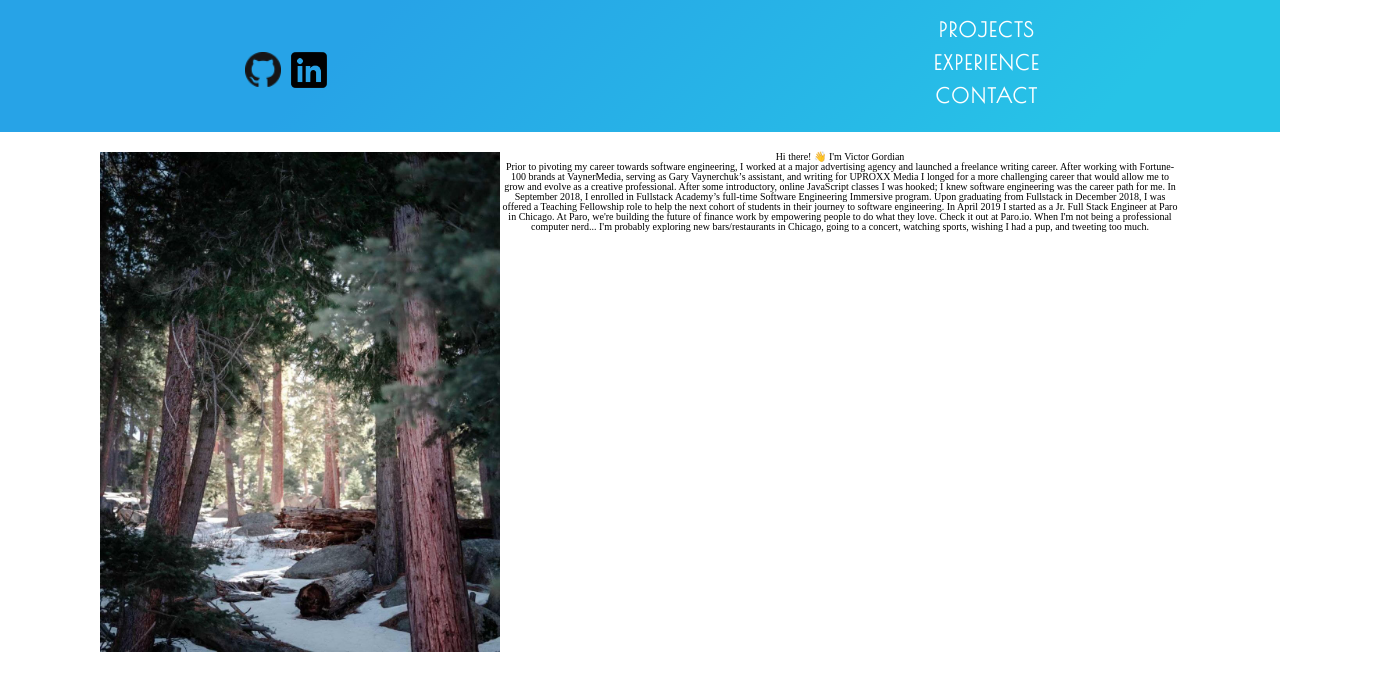
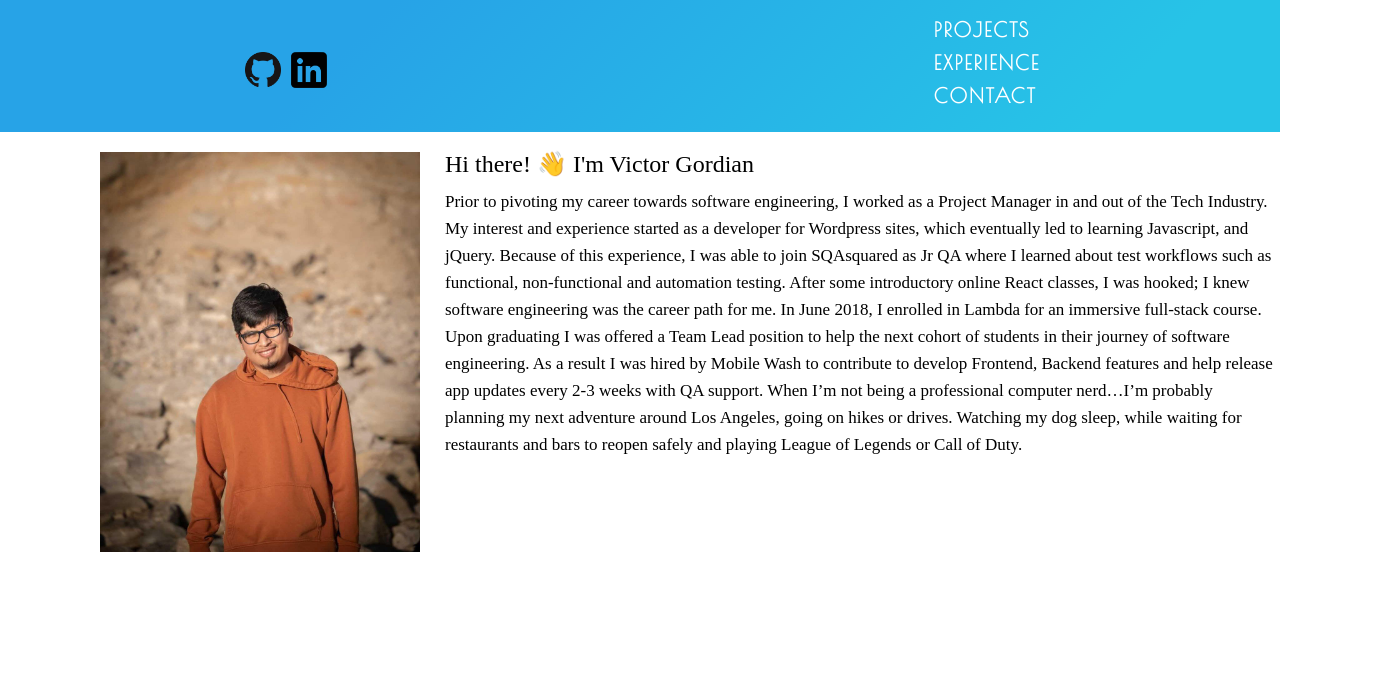
Before and after one commit to sweetooth101/curly-parakeet, a React (Create React App) app: page / in a window 1280 px wide. Shown: the top 690 px of the page, 1400 px wide, since content can reach past the window. Built offline with nearby package versions, Linux system fonts and the light colour scheme.

Commit message:
adding text and placeholder for pic

```diff
--- a/src/App.scss
+++ b/src/App.scss
@@ -1,11 +1,6 @@
-.App {
-  text-align: center;
-}
 
-.App-logo {
-  height: 40vmin;
-  pointer-events: none;
-}
+
+
 
 @media (prefers-reduced-motion: no-preference) {
   .App-logo {
--- a/src/assets/sass.scss
+++ b/src/assets/sass.scss
@@ -65,11 +65,30 @@ $nav: $cerulean 28%, $blizzard-blue 86%;
 /*ABOUT*/
 
 .about{
+    max-width: 1200px;
+    width:100%;
+    margin:0 auto;
     display:flex;
     flex-direction: row;
     padding: 2em 10em 1.25em 10em;
 }
 
-.about img{
-    max-height: 50em;
+.about-photo img{
+    max-height: 40em;
 }
+
+.about h1{
+    font-size:2.4rem;
+    margin: 0 0 .5em;
+}
+
+.about-text h3{
+    font-weight:400;
+    font-size: 1.7rem;
+    line-height: 2.7rem;;
+}
+
+.about-text{
+    padding:0 2.5em;
+
+}
--- a/src/index.css
+++ b/src/index.css
@@ -1,16 +1,5 @@
-body {
-  margin: 0;
-  font-family: -apple-system, BlinkMacSystemFont, 'Segoe UI', 'Roboto', 'Oxygen',
-    'Ubuntu', 'Cantarell', 'Fira Sans', 'Droid Sans', 'Helvetica Neue',
-    sans-serif;
-  -webkit-font-smoothing: antialiased;
-  -moz-osx-font-smoothing: grayscale;
-}
 
-code {
-  font-family: source-code-pro, Menlo, Monaco, Consolas, 'Courier New',
-    monospace;
-}
+
 
 
 /* http://meyerweb.com/eric/tools/css/reset/
@@ -34,7 +23,6 @@ time, mark, audio, video {
 	margin: 0;
 	padding: 0;
 	border: 0;
-	font-size: 100%;
 	font: inherit;
 	vertical-align: baseline;
 }
--- a/src/page/about.js
+++ b/src/page/about.js
@@ -1,16 +1,16 @@
 import React from 'react';
-import tree from '../assets/img/trees.jpg'
+import me from '../assets/img/me.jpg'
 
 const About = () => {
     return(
         <div className='about'>
-            <div className='aboutPhoto'><img src={tree} alt='tree'/></div>
-            <div className='aboutText'>
+            <div className='about-photo'><img src={me} alt='tree'/></div>
+            <div className='about-text'>
                 <h1>Hi there! 👋 I'm Victor Gordian</h1>
-                <h3>Prior to pivoting my career towards software engineering, I worked at a major advertising agency and launched a freelance writing career. After working with Fortune-100 brands at VaynerMedia, serving as Gary Vaynerchuk’s assistant, and writing for UPROXX Media I longed for a more challenging career that would allow me to grow and evolve as a creative professional.
-                After some introductory, online JavaScript classes I was hooked; I knew software engineering was the career path for me. In September 2018, I enrolled in Fullstack Academy’s full-time Software Engineering Immersive program. Upon graduating from Fullstack in December 2018, I was offered a Teaching Fellowship role to help the next cohort of students in their journey to software engineering.
-                In April 2019 I started as a Jr. Full Stack Engineer at Paro in Chicago. At Paro, we're building the future of finance work by empowering people to do what they love. Check it out at Paro.io.
-                When I'm not being a professional computer nerd... I'm probably exploring new bars/restaurants in Chicago, going to a concert, watching sports, wishing I had a pup, and tweeting too much.</h3>
+                <h3>Prior to pivoting my career towards software engineering, I worked as a Project Manager in and out of the Tech Industry. My interest and experience started as a developer for Wordpress sites, which eventually led to learning Javascript, and jQuery. Because of this experience, I was able to join SQAsquared as Jr QA where I learned about test workflows such as functional, non-functional and automation testing.
+                    After some introductory online React classes, I was hooked; I knew software engineering was the career path for me.  In June 2018, I enrolled in Lambda for an immersive full-stack course.  Upon graduating I was offered a Team Lead position to help the next cohort of students in their journey of software engineering. As a result I was hired by Mobile Wash to contribute to develop Frontend, Backend features and help release app updates every 2-3 weeks with QA support.
+                    When I’m not being a professional computer nerd…I’m probably planning my next adventure around Los Angeles, going on hikes or drives. Watching my dog sleep, while waiting for restaurants and bars to reopen safely and playing League of Legends or Call of Duty.
+                </h3>
             </div>
         </div>
     )
--- a/src/page/navBar.js
+++ b/src/page/navBar.js
@@ -1,6 +1,6 @@
 import React from'react';
 import '../assets/sass.scss';
-import Git from '../assets/img/github.png'
+import Git from '../assets/img/github64.png'
 import LI from '../assets/img/bl-li.png'
 
 
```
Also changed, not shown: src/assets/img/github64.png (added), src/assets/img/me.jpg (added).
